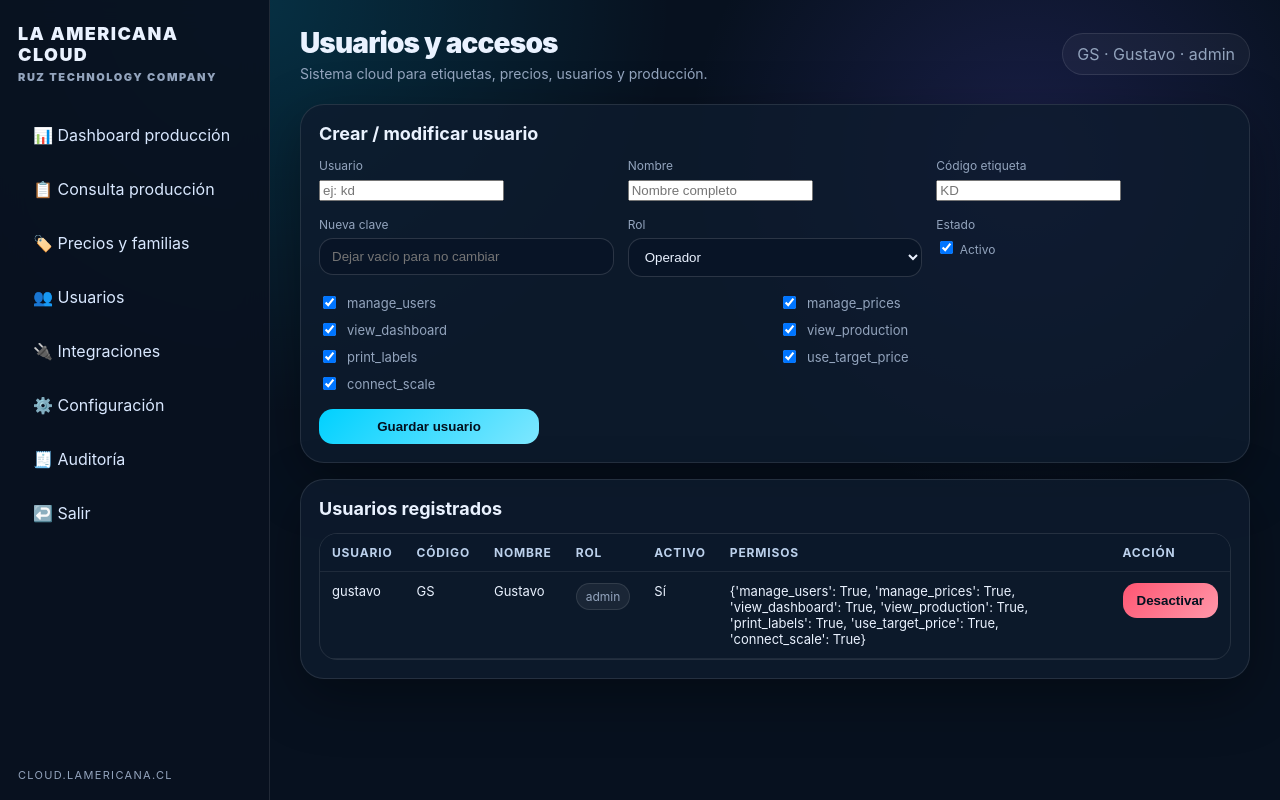
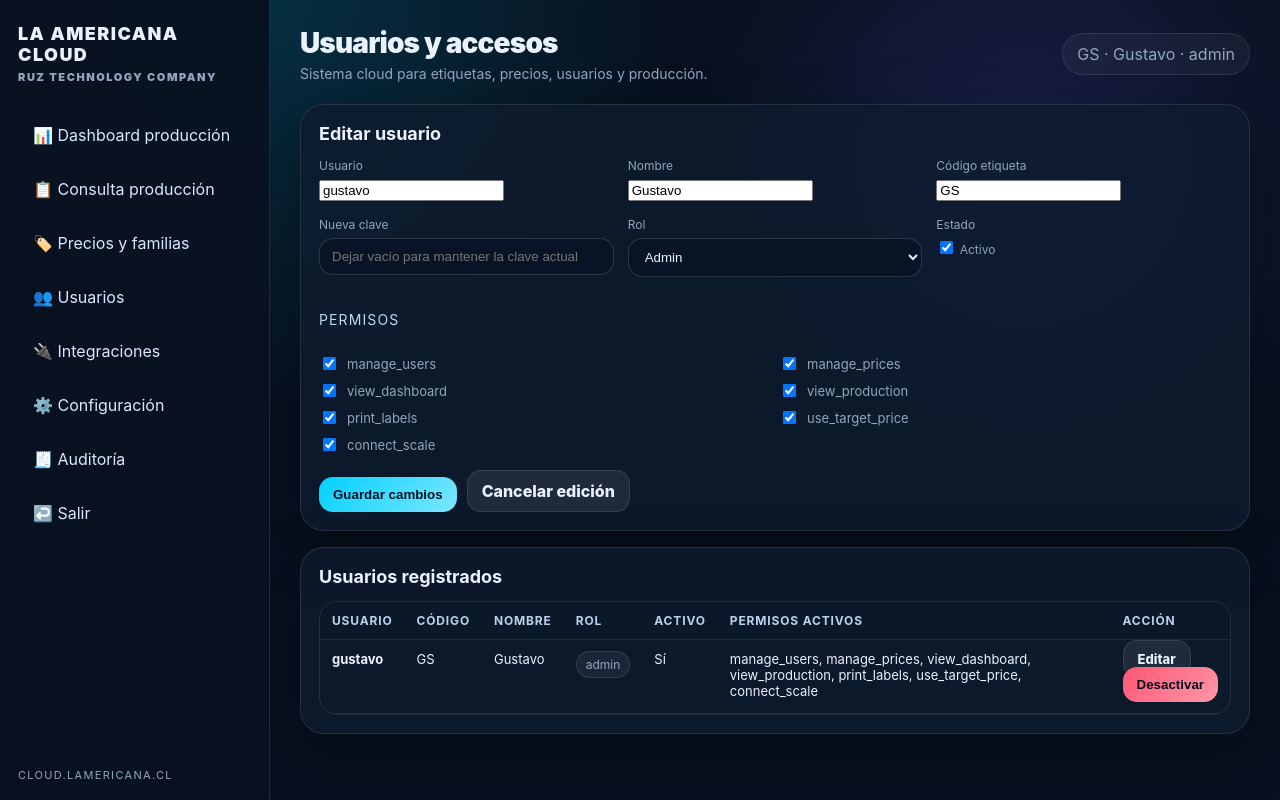
Before and after one commit to gruzpardo-png/LAMERICANACLOUDERP, a Flask app: page /usuarios/1/editar in a window 1280 px wide. Run offline with Flask 3, Linux system fonts and the light colour scheme; the visitor is signed in with stand-in values (Sample User, id 1); some libraries are stand-ins or nearby versions.

Commit message:
Add files via upload

```diff
--- a/templates/login.html
+++ b/templates/login.html
@@ -8,7 +8,6 @@
     <div class="field"><label>Usuario</label><input class="input" name="username" autocomplete="username" autofocus></div><br>
     <div class="field"><label>Clave</label><input class="input" name="password" type="password" autocomplete="current-password"></div><br>
     <button class="btn" style="width:100%">Ingresar</button>
-    <p class="muted" style="margin-top:18px">Panel interno: producción, precios, familias, usuarios e integraciones.</p>
   </form>
 </div>
 {% endblock %}
--- a/templates/users.html
+++ b/templates/users.html
@@ -1,24 +1,103 @@
 {% extends "base.html" %}
 {% block header %}Usuarios y accesos{% endblock %}
 {% block content %}
+{% set editing = edit_user is not none %}
 <section class="panel">
-  <h2>Crear / modificar usuario</h2>
-  <form method="post" class="grid">
+  <h2>{{ 'Editar usuario' if editing else 'Crear usuario' }}</h2>
+  <form method="post" action="{{ url_for('user_edit', user_id=edit_user.id) if editing else url_for('users_view') }}" class="grid">
     <div class="row3">
-      <div class="field"><label>Usuario</label><input name="username" placeholder="ej: kd"></div>
-      <div class="field"><label>Nombre</label><input name="full_name" placeholder="Nombre completo"></div>
-      <div class="field"><label>Código etiqueta</label><input name="code" placeholder="KD"></div>
+      <div class="field">
+        <label>Usuario</label>
+        <input name="username" value="{{ edit_user.username if editing else '' }}" placeholder="ej: kd" required>
+      </div>
+      <div class="field">
+        <label>Nombre</label>
+        <input name="full_name" value="{{ edit_user.full_name if editing else '' }}" placeholder="Nombre completo">
+      </div>
+      <div class="field">
+        <label>Código etiqueta</label>
+        <input name="code" value="{{ edit_user.code if editing else '' }}" placeholder="KD">
+      </div>
     </div>
     <div class="row3">
-      <div class="field"><label>Nueva clave</label><input name="password" type="password" placeholder="Dejar vacío para no cambiar"></div>
-      <div class="field"><label>Rol</label><select name="role"><option value="operator">Operador</option><option value="supervisor">Supervisor</option><option value="admin">Admin</option><option value="auditor">Auditor</option></select></div>
-      <div class="field"><label>Estado</label><label class="checkline"><input type="checkbox" name="active" checked> Activo</label></div>
+      <div class="field">
+        <label>{{ 'Nueva clave' if editing else 'Clave' }}</label>
+        <input name="password" type="password" placeholder="{{ 'Dejar vacío para mantener la clave actual' if editing else 'Clave inicial obligatoria' }}" {% if not editing %}required{% endif %}>
+      </div>
+      <div class="field">
+        <label>Rol</label>
+        <select name="role">
+          {% for role in ['operator', 'supervisor', 'admin', 'auditor'] %}
+            <option value="{{ role }}" {% if editing and edit_user.role == role %}selected{% endif %}>{{ role|capitalize }}</option>
+          {% endfor %}
+        </select>
+      </div>
+      <div class="field">
+        <label>Estado</label>
+        <label class="checkline"><input type="checkbox" name="active" {% if (editing and edit_user.active) or not editing %}checked{% endif %}> Activo</label>
+      </div>
     </div>
+
+    <div class="section-title">Permisos</div>
     <div class="checkbox-grid">
-      {% for key in permissions.keys() %}<label class="checkline"><input type="checkbox" name="{{ key }}" checked> {{ key }}</label>{% endfor %}
+      {% for key, default_value in permissions.items() %}
+        {% set is_checked = (edit_user.permissions.get(key, False) if editing else default_value) %}
+        <label class="checkline"><input type="checkbox" name="{{ key }}" {% if is_checked %}checked{% endif %}> {{ key }}</label>
+      {% endfor %}
     </div>
-    <button class="btn" style="max-width:220px">Guardar usuario</button>
+    <div class="filters">
+      <button class="btn" style="max-width:220px">{{ 'Guardar cambios' if editing else 'Crear usuario' }}</button>
+      {% if editing %}<a class="btn secondary" href="{{ url_for('users_view') }}">Cancelar edición</a>{% endif %}
+    </div>
   </form>
 </section>
-<section class="panel"><h2>Usuarios registrados</h2><div class="table-wrap"><table><thead><tr><th>Usuario</th><th>Código</th><th>Nombre</th><th>Rol</th><th>Activo</th><th>Permisos</th><th>Acción</th></tr></thead><tbody>{% for u in users %}<tr><td>{{ u.username }}</td><td>{{ u.code }}</td><td>{{ u.full_name }}</td><td><span class="badge">{{ u.role }}</span></td><td>{{ 'Sí' if u.active else 'No' }}</td><td>{{ u.permissions }}</td><td><form method="post" action="{{ url_for('user_delete', user_id=u.id) }}"><button class="btn danger">Desactivar</button></form></td></tr>{% endfor %}</tbody></table></div></section>
+
+<section class="panel">
+  <h2>Usuarios registrados</h2>
+  <div class="table-wrap">
+    <table>
+      <thead>
+        <tr>
+          <th>Usuario</th>
+          <th>Código</th>
+          <th>Nombre</th>
+          <th>Rol</th>
+          <th>Activo</th>
+          <th>Permisos activos</th>
+          <th>Acción</th>
+        </tr>
+      </thead>
+      <tbody>
+        {% for u in users %}
+        <tr>
+          <td><strong>{{ u.username }}</strong></td>
+          <td>{{ u.code }}</td>
+          <td>{{ u.full_name }}</td>
+          <td><span class="badge">{{ u.role }}</span></td>
+          <td>{{ 'Sí' if u.active else 'No' }}</td>
+          <td>
+            {% set active_perms = [] %}
+            {% for k, v in u.permissions.items() %}{% if v %}{% set _ = active_perms.append(k) %}{% endif %}{% endfor %}
+            {{ active_perms|join(', ') if active_perms else 'Sin permisos especiales' }}
+          </td>
+          <td>
+            <div class="actions-inline">
+              <a class="btn secondary" href="{{ url_for('user_edit', user_id=u.id) }}">Editar</a>
+              {% if u.active %}
+                <form method="post" action="{{ url_for('user_delete', user_id=u.id) }}">
+                  <button class="btn danger" {% if current_user and current_user.id == u.id %}disabled title="No puedes desactivar tu propio usuario"{% endif %}>Desactivar</button>
+                </form>
+              {% else %}
+                <form method="post" action="{{ url_for('user_activate', user_id=u.id) }}">
+                  <button class="btn">Activar</button>
+                </form>
+              {% endif %}
+            </div>
+          </td>
+        </tr>
+        {% endfor %}
+      </tbody>
+    </table>
+  </div>
+</section>
 {% endblock %}
```
Also changed, not shown: templates/production.html (+39 -10 lines).
